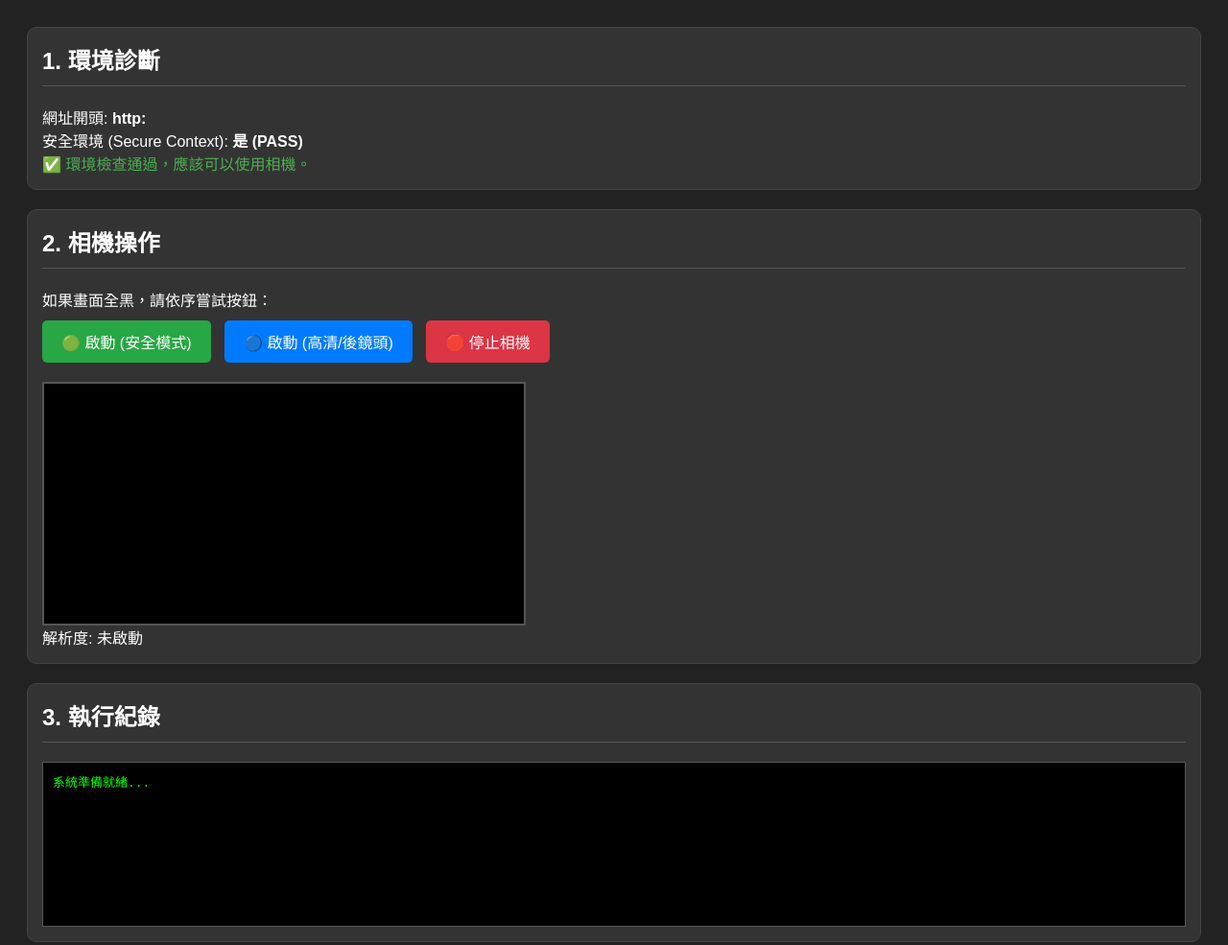
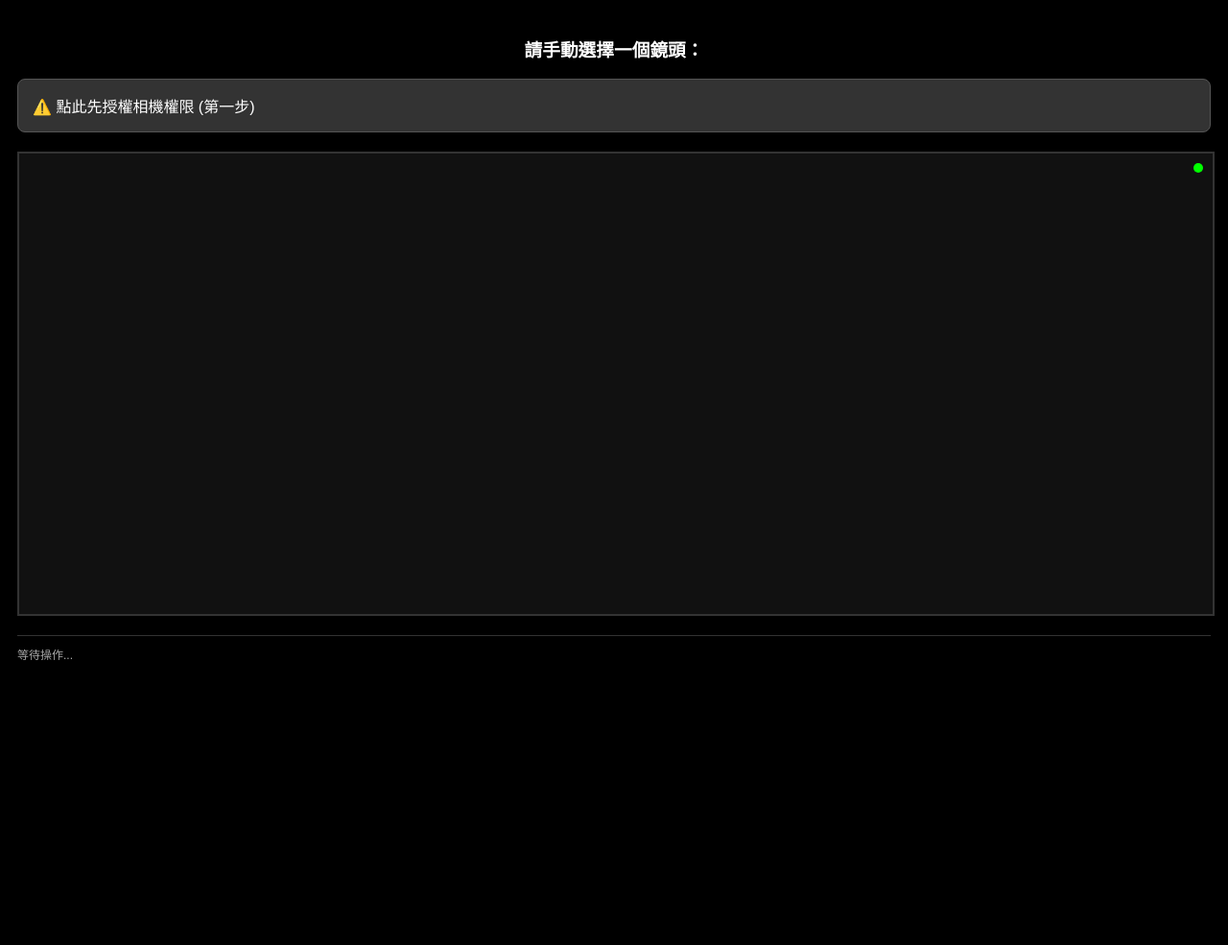
Before and after one commit to kirishimatoka00/Cameraapp, a plain HTML site: page index.html in a window 1280 px wide. Shown: the whole page at 96% size. After the commit the page ends 800 px from the top, so only its background shows below. Drawn offline with Linux system fonts and the light colour scheme.

Commit message:
Change title and update camera selection UI

```diff
--- a/index.html
+++ b/index.html
@@ -3,152 +3,174 @@
 <head>
     <meta charset="UTF-8">
     <meta name="viewport" content="width=device-width, initial-scale=1.0">
-    <title>相機診斷修復工具</title>
+    <title>手動鏡頭選擇器</title>
     <style>
-        body { font-family: "微軟正黑體", sans-serif; background: #222; color: #fff; padding: 20px; }
-        .box { background: #333; padding: 15px; border-radius: 10px; margin-bottom: 20px; border: 1px solid #444; }
-        h2 { margin-top: 0; border-bottom: 1px solid #555; padding-bottom: 10px; }
-        button { padding: 10px 20px; font-size: 16px; cursor: pointer; border: none; border-radius: 5px; margin-right: 10px; margin-bottom: 10px;}
-        .btn-safe { background: #28a745; color: white; }
-        .btn-hd { background: #007bff; color: white; }
-        .btn-stop { background: #dc3545; color: white; }
+        body { background: #000; color: #fff; font-family: sans-serif; padding: 10px; text-align: center; }
 
-        #log { background: #000; color: #0f0; font-family: monospace; padding: 10px; height: 150px; overflow-y: scroll; border: 1px solid #555; }
-        video { width: 100%; max-width: 500px; background: #000; display: block; margin-top: 10px; border: 2px solid #555; }
+        /* 攝影機列表區域 */
+        #camera-list {
+            display: flex;
+            flex-direction: column;
+            gap: 10px;
+            margin-bottom: 20px;
+        }
 
-        .alert { background: #ff4444; color: white; padding: 15px; border-radius: 5px; margin-bottom: 20px; display: none; font-weight: bold;}
-        .success { color: #4caf50; }
-        .error { color: #ff5252; }
+        button {
+            padding: 15px;
+            font-size: 16px;
+            background: #333;
+            color: white;
+            border: 1px solid #555;
+            border-radius: 8px;
+            cursor: pointer;
+            text-align: left;
+        }
+        button:hover { background: #444; }
+        button.active { background: #007bff; border-color: #0056b3; }
+
+        /* 預覽畫面 */
+        .video-container {
+            width: 100%;
+            height: 60vh;
+            background: #111;
+            border: 2px solid #333;
+            position: relative;
+            display: flex;
+            justify-content: center;
+            align-items: center;
+        }
+
+        video {
+            width: 100%;
+            height: 100%;
+            object-fit: contain;
+        }
+
+        /* 狀態燈 (證明程式沒死當) */
+        .blinker {
+            position: absolute;
+            top: 10px;
+            right: 10px;
+            width: 10px;
+            height: 10px;
+            background: #0f0;
+            border-radius: 50%;
+            animation: blink 1s infinite;
+            z-index: 10;
+        }
+        @keyframes blink { 50% { opacity: 0; } }
+
+        #log {
+            margin-top: 20px;
+            font-size: 12px;
+            color: #aaa;
+            text-align: left;
+            white-space: pre-wrap;
+            border-top: 1px solid #333;
+            padding-top: 10px;
+        }
     </style>
 </head>
 <body>
 
-    <!-- 嚴重錯誤警告區 -->
-    <div id="file-protocol-alert" class="alert">
-        ⚠️ 偵測到嚴重環境錯誤！<br><br>
-        您目前正在使用 <code>file://</code> 模式開啟檔案。<br>
-        瀏覽器基於安全理由，<strong>禁止</strong>此模式使用相機。<br><br>
-        <strong>解決方法：</strong><br>
-        1. 電腦版：請使用 VS Code 安裝 "Live Server" 插件開啟。<br>
-        2. 手機版：請勿直接點擊 HTML 檔案，您必須將此檔案上傳到網站空間 (如 GitHub Pages) 才能使用。
+    <h3>請手動選擇一個鏡頭：</h3>
+    <div id="camera-list">
+        <button onclick="requestPermission()">⚠️ 點此先授權相機權限 (第一步)</button>
     </div>
 
-    <div class="box">
-        <h2>1. 環境診斷</h2>
-        <div id="env-status">檢測中...</div>
+    <div class="video-container">
+        <div class="blinker"></div>
+        <video id="preview" autoplay playsinline muted></video>
     </div>
 
-    <div class="box">
-        <h2>2. 相機操作</h2>
-        <div style="margin-bottom: 10px;">
-            如果畫面全黑，請依序嘗試按鈕：
-        </div>
-        <button class="btn-safe" onclick="startCamera('safe')">🟢 啟動 (安全模式)</button>
-        <button class="btn-hd" onclick="startCamera('hd')">🔵 啟動 (高清/後鏡頭)</button>
-        <button class="btn-stop" onclick="stopCamera()">🛑 停止相機</button>
-
-        <video id="preview" autoplay playsinline muted></video>
-        <div id="resolution-display">解析度: 未啟動</div>
-    </div>
-
-    <div class="box">
-        <h2>3. 執行紀錄</h2>
-        <div id="log">系統準備就緒...</div>
-    </div>
+    <div id="log">等待操作...</div>
 
 <script>
-    const logBox = document.getElementById('log');
+    const cameraListDiv = document.getElementById('camera-list');
     const video = document.getElementById('preview');
-    const resDisplay = document.getElementById('resolution-display');
+    const logDiv = document.getElementById('log');
     let currentStream = null;
 
-    function log(msg, type = '') {
-        const time = new Date().toLocaleTimeString();
-        const colorClass = type === 'error' ? 'error' : (type === 'success' ? 'success' : '');
-        logBox.innerHTML += `<div class="${colorClass}">[${time}] ${msg}</div>`;
-        logBox.scrollTop = logBox.scrollHeight;
+    function log(msg) {
+        logDiv.innerText = msg + "\n" + logDiv.innerText;
     }
 
-    // 1. 環境自我檢測
-    window.onload = function() {
-        const protocol = window.location.protocol;
-        const isSecure = window.isSecureContext;
+    // 第一步：先隨便請求一個權限，為了拿到裝置列表
+    async function requestPermission() {
+        try {
+            log("正在請求權限...");
+            const stream = await navigator.mediaDevices.getUserMedia({ video: true });
 
-        let statusHtml = `網址開頭: <b>${protocol}</b><br>`;
-        statusHtml += `安全環境 (Secure Context): <b>${isSecure ? '是 (PASS)' : '否 (FAIL)'}</b><br>`;
+            // 權限拿到後馬上關掉，我們只是要觸發瀏覽器的「允許」
+            stream.getTracks().forEach(t => t.stop());
 
-        if (protocol === 'file:') {
-            document.getElementById('file-protocol-alert').style.display = 'block';
-            statusHtml += `<span class="error">❌ 錯誤：請勿直接開啟檔案，請架設 Server。</span>`;
-        } else if (!isSecure && protocol !== 'http:' && window.location.hostname !== 'localhost') {
-            statusHtml += `<span class="error">❌ 錯誤：相機需要 HTTPS 連線。</span>`;
-        } else {
-            statusHtml += `<span class="success">✅ 環境檢查通過，應該可以使用相機。</span>`;
+            log("權限已獲取，正在列出裝置...");
+            listCameras();
+        } catch (e) {
+            log("❌ 權限請求失敗: " + e.message);
+            alert("無法獲取相機權限，請確認網址列的鎖頭圖示是否已封鎖。");
+        }
+    }
+
+    // 第二步：列出所有鏡頭
+    async function listCameras() {
+        try {
+            // 列出所有媒體裝置
+            const devices = await navigator.mediaDevices.enumerateDevices();
+            const videoDevices = devices.filter(device => device.kind === 'videoinput');
+
+            if (videoDevices.length === 0) {
+                log("❌ 找不到任何攝影機裝置！");
+                return;
+            }
+
+            cameraListDiv.innerHTML = ''; // 清空列表
+
+            videoDevices.forEach((device, index) => {
+                const btn = document.createElement('button');
+                // 如果裝置沒名字(通常是因為權限剛過)，就給個代號
+                const label = device.label || `攝影機 ${index + 1} (未知型號)`;
+
+                btn.innerText = `🎥 ${label}`;
+                btn.onclick = () => startCamera(device.deviceId, btn);
+                cameraListDiv.appendChild(btn);
+            });
+
+            log(`找到 ${videoDevices.length} 個鏡頭，請點擊上方按鈕測試。`);
+
+        } catch (e) {
+            log("列出裝置失敗: " + e.message);
+        }
+    }
+
+    // 第三步：啟動特定鏡頭
+    async function startCamera(deviceId, btnElement) {
+        // 更新按鈕樣式
+        document.querySelectorAll('button').forEach(b => b.classList.remove('active'));
+        btnElement.classList.add('active');
+
+        // 停止目前的串流
+        if (currentStream) {
+            currentStream.getTracks().forEach(t => t.stop());
         }
 
-        document.getElementById('env-status').innerHTML = statusHtml;
-    };
-
-    // 2. 啟動相機邏輯
-    async function startCamera(mode) {
-        stopCamera(); // 先關閉舊的
-        log(`正在嘗試啟動：${mode === 'safe' ? '安全模式' : '高清模式'}...`);
-
-        const constraints = { audio: false };
-
-        if (mode === 'safe') {
-            // 安全模式：最寬鬆的條件，只求有畫面
-            constraints.video = true;
-        } else {
-            // 高清模式：嘗試後鏡頭 + 4K
-            constraints.video = {
-                facingMode: "environment",
-                width: { ideal: 4096 },
-                height: { ideal: 4096 }
-            };
-        }
+        log(`正在啟動鏡頭 ID: ${deviceId.substring(0, 10)}...`);
 
         try {
+            const constraints = {
+                video: {
+                    deviceId: { exact: deviceId } // 強制指定這個 ID
+                }
+            };
+
             const stream = await navigator.mediaDevices.getUserMedia(constraints);
             currentStream = stream;
             video.srcObject = stream;
 
-            // 等待畫面載入以讀取解析度
-            video.onloadedmetadata = () => {
-                const w = video.videoWidth;
-                const h = video.videoHeight;
-                resDisplay.innerText = `解析度: ${w} x ${h}`;
-                log(`✅ 成功啟動！實際解析度: ${w}x${h}`, 'success');
+            log("✅ 訊號已連接！如果畫面還是黑的，代表此鏡頭被遮蔽或故障。");
 
-                // 檢查是否真的拿到後鏡頭
-                const track = stream.getVideoTracks()[0];
-                const settings = track.getSettings();
-                if (settings.facingMode) {
-                    log(`目前鏡頭: ${settings.facingMode}`);
-                }
-            };
-
-        } catch (err) {
-            log(`❌ 啟動失敗: ${err.name}`, 'error');
-            log(`原因: ${err.message}`, 'error');
-
-            if (err.name === 'NotAllowedError') {
-                alert("您按了「拒絕」或瀏覽器權限被封鎖。\n請重整網頁並允許相機權限。");
-            } else if (err.name === 'OverconstrainedError' && mode === 'hd') {
-                log("⚠️ 硬體不支援高清設定，請改用「安全模式」。", 'error');
-                alert("手機不支援此解析度，請改按「安全模式」。");
-            } else {
-                alert("相機發生未知錯誤，請看下方紀錄。");
-            }
-        }
-    }
-
-    function stopCamera() {
-        if (currentStream) {
-            currentStream.getTracks().forEach(track => track.stop());
-            video.srcObject = null;
-            resDisplay.innerText = "解析度: 已停止";
-            log("相機已停止");
+        } catch (e) {
+            log("❌ 啟動失敗: " + e.message);
         }
     }
 </script>
```
